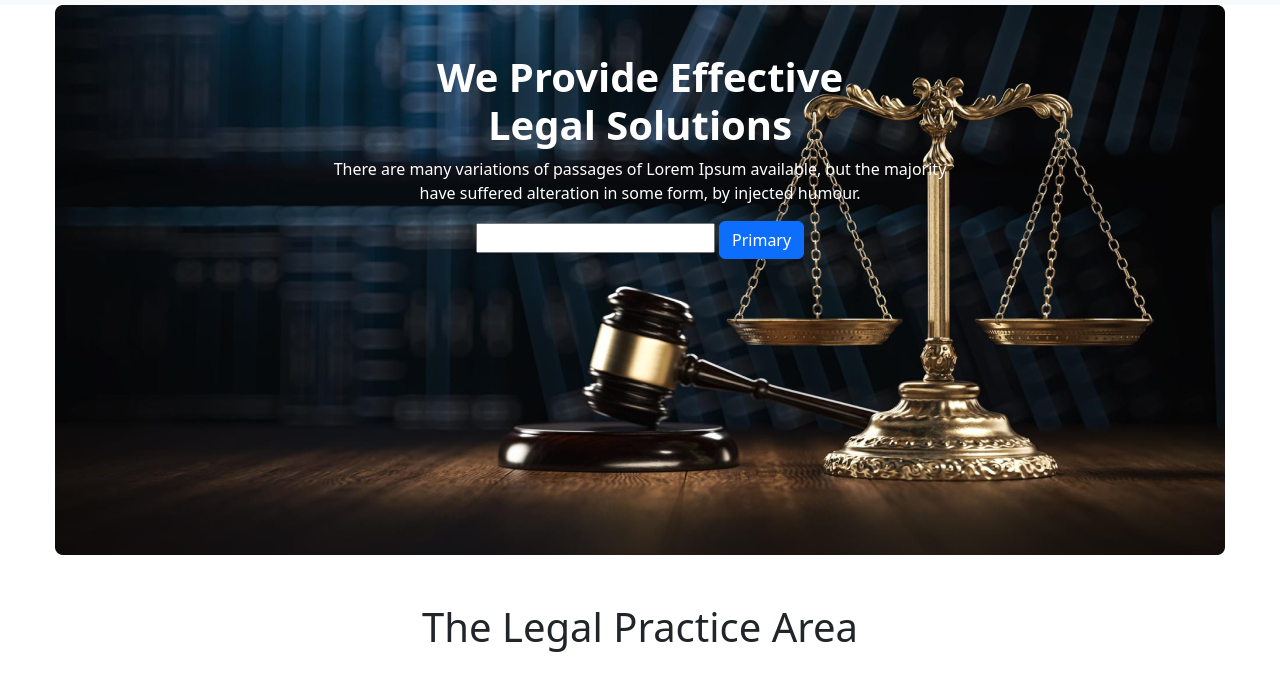
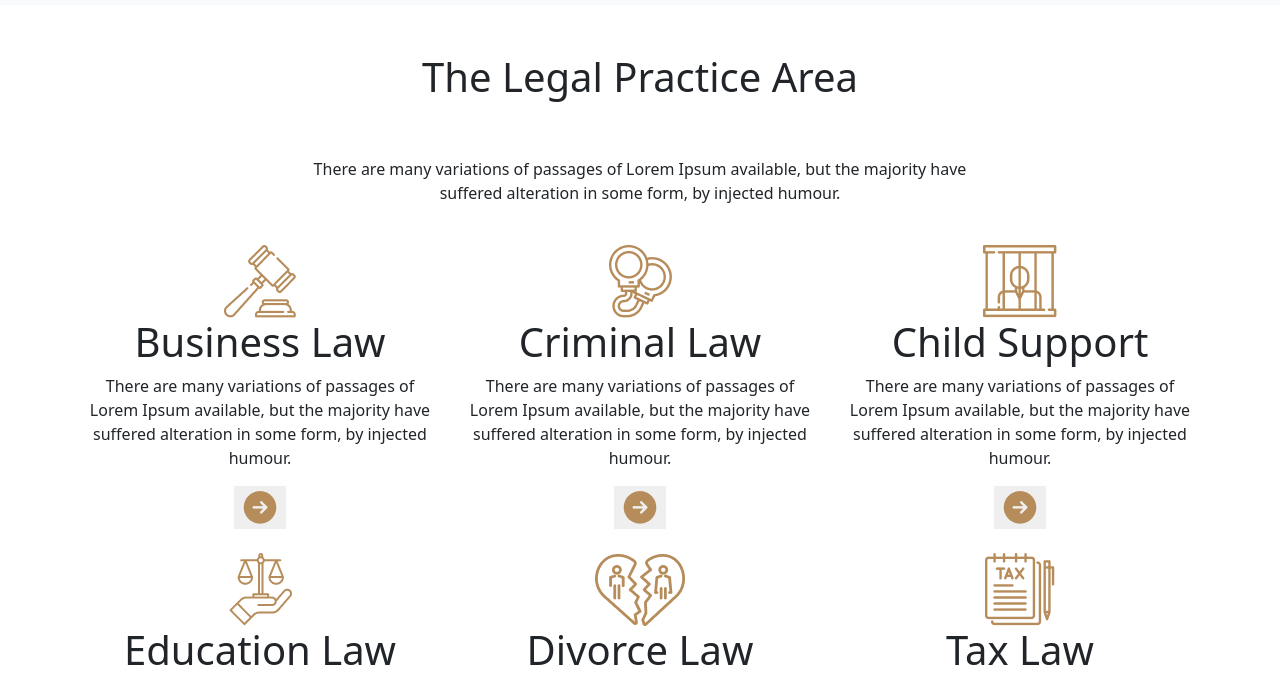
Before and after one commit to Nizam-Shejan11/legal-solution-resources, a plain HTML site: page index.html in a window 1280 px wide. Shown: the part 81-760 px from the top of the page. Drawn offline with nearby package versions, Linux system fonts and the light colour scheme.

```diff
--- a/index.html
+++ b/index.html
@@ -121,7 +121,7 @@
       <!-- header end -->
 
       <!-- banner section-01 started -->
-      <section class="banner">
+      <!-- <section class="banner">
         <div class="text-center pt-5">
           <h1 class="text-white fs-1 fw-bold">
             We Provide Effective <br />
@@ -137,7 +137,7 @@
             <button type="button" class="btn btn-primary">Primary</button>
           </div>
         </div>
-      </section>
+      </section> -->
       <!-- banner section-01 end -->
 
       <!-- section-02 started  -->
```
